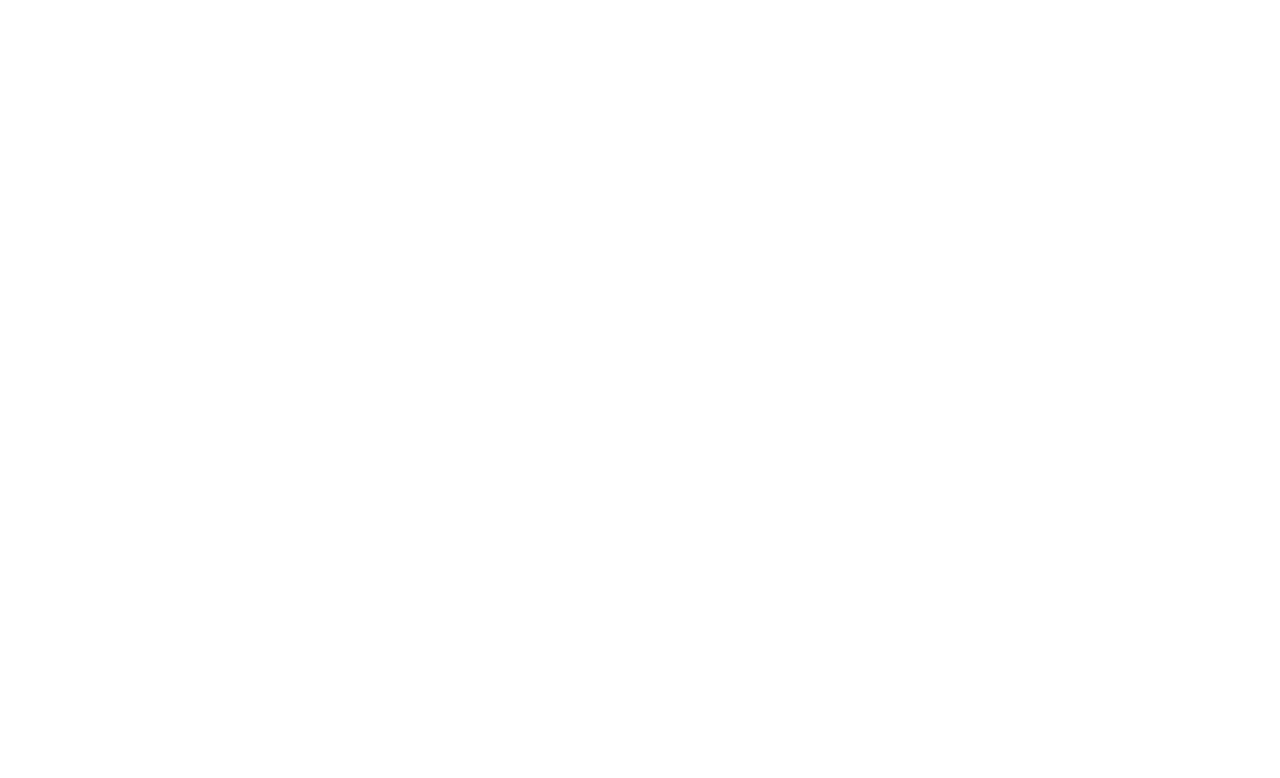
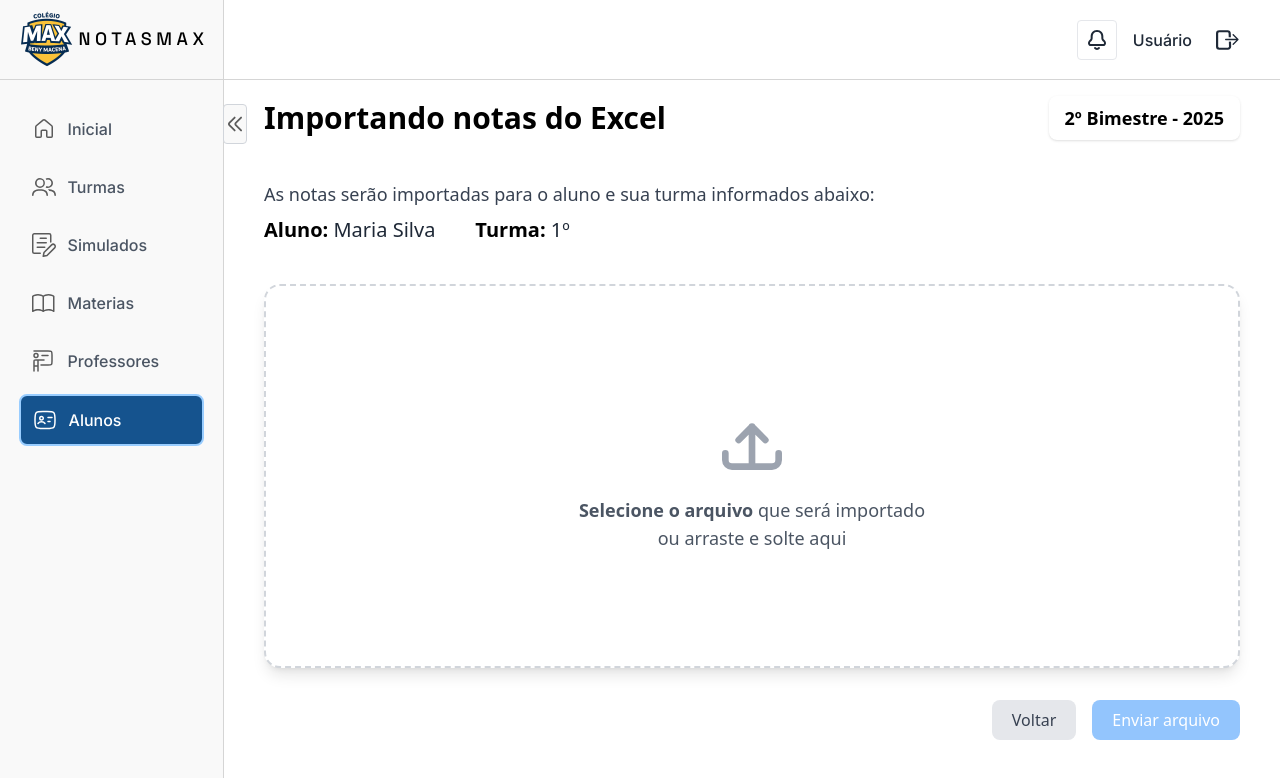
Before and after one commit to NotasMAX/notas-max, a React (Vite) app in the folder Frontend/: page /Alunos/Importar in a window 1280 px wide. Before the commit this address had no page. Shown: the top 778 px of the page. Built offline with nearby package versions, Linux system fonts and the light colour scheme.

Commit message:
feat: add import page, Alunos/Importar

```diff
--- a/Frontend/src/App.jsx
+++ b/Frontend/src/App.jsx
@@ -2,26 +2,38 @@
 import Layout from "./components/Layout";
 import TurmasCadastrar from "./pages/TurmasCadastrar";
 import Home from "./pages/Home";
-
+import ImportarNotas from "./pages/ImportarNotas";
 
 function App() {
   return (
     <Routes>
+      <Route
+        path="/"
+        element={
+          <Layout>
+            <Home />
+          </Layout>
+        }
+      />
 
-      <Route path="/" element={
-        <Layout>
-          <Home />
-        </Layout>
-      } />
+      <Route
+        path="Turmas/Cadastrar"
+        element={
+          <Layout>
+            <TurmasCadastrar />
+          </Layout>
+        }
+      />
 
-      <Route path="Turmas/Cadastrar" element={
-        <Layout>
-          <TurmasCadastrar />
-        </Layout>
-      } />
+      <Route
+        path="Alunos/Importar"
+        element={
+          <Layout>
+            <ImportarNotas />
+          </Layout>
+        }
+      />
     </Routes>
-
-
   );
 }
 
--- /dev/null
+++ b/Frontend/src/pages/ImportarNotas.jsx
@@ -0,0 +1,156 @@
+import { useState } from "react";
+import axios from "axios";
+
+export default function ImportarNotas() {
+  const [arquivo, setArquivo] = useState(null);
+  const [resultado, setResultado] = useState(null);
+  const [carregando, setCarregando] = useState(false);
+  const [mensagem, setMensagem] = useState("");
+
+  const handleArquivo = (e) => {
+    setArquivo(e.target.files[0]);
+  };
+
+  const handleUpload = async () => {
+    if (!arquivo) {
+      setMensagem("Selecione um arquivo Excel (.xlsx)");
+      return;
+    }
+
+    const formData = new FormData();
+    formData.append("arquivo", arquivo);
+
+    try {
+      setCarregando(true);
+      const { data } = await axios.post(
+        "http://localhost:5000/NotasMax/Importar",
+        formData,
+        { headers: { "Content-Type": "multipart/form-data" } }
+      );
+      setResultado(data);
+      setMensagem("");
+    } catch (error) {
+      console.error(error);
+      setMensagem("Erro ao importar o arquivo.");
+    } finally {
+      setCarregando(false);
+    }
+  };
+
+  const handleConfirmar = async () => {
+    try {
+      setCarregando(true);
+      const { data } = await axios.post(
+        "http://localhost:5000/NotasMax/Confirmar"
+      );
+      setMensagem(data.message || "Importação confirmada com sucesso!");
+      setResultado(null);
+    } catch (error) {
+      console.error(error);
+      setMensagem("Erro ao confirmar a importação.");
+    } finally {
+      setCarregando(false);
+    }
+  };
+
+  return (
+    <div className="">
+      <div className="flex items-center justify-between mb-10">
+        <h2 className="text-3xl font-bold">Importando notas do Excel</h2>
+
+        <div className="text-lg font-semibold px-4 py-2 rounded-lg shadow">
+          2º Bimestre - 2025
+        </div>
+      </div>
+
+      <p className="text-lg text-gray-700 mb-2">
+        As notas serão importadas para o aluno e sua turma informados abaixo:
+      </p>
+
+      <div className="flex items-center gap-10 mb-10">
+        <h3 className="text-xl font-semibold">
+          Aluno: <span className="font-normal text-gray-800">Maria Silva</span>
+        </h3>
+        <h3 className="text-xl font-semibold">
+          Turma: <span className="font-normal text-gray-800">1º</span>
+        </h3>
+      </div>
+
+      <div
+        className="border-2 border-dashed border-gray-300 bg-white rounded-2xl shadow-lg h-96 flex flex-col items-center justify-center text-center cursor-pointer transition hover:border-blue-400 hover:bg-blue-50 relative"
+        onClick={() => document.getElementById("fileInput").click()}
+      >
+        <input
+          id="fileInput"
+          type="file"
+          accept=".xlsx"
+          className="hidden"
+          onChange={handleArquivo}
+        />
+
+        {!arquivo ? (
+          <div className="flex flex-col items-center justify-center">
+            <svg
+              xmlns="http://www.w3.org/2000/svg"
+              className="w-20 h-20 text-gray-400 mb-4"
+              fill="none"
+              viewBox="0 0 24 24"
+              stroke="currentColor"
+            >
+              <path
+                strokeLinecap="round"
+                strokeLinejoin="round"
+                strokeWidth="2"
+                d="M4 16v2a2 2 0 002 2h12a2 2 0 002-2v-2M16 12l-4-4m0 0l-4 4m4-4v12"
+              />
+            </svg>
+            <p className="text-gray-600 text-lg">
+              <span className="font-semibold">Selecione o arquivo</span> que será
+              importado<br />ou arraste e solte aqui
+            </p>
+          </div>
+        ) : (
+          <div className="flex flex-col items-center justify-center">
+            <svg
+              xmlns="http://www.w3.org/2000/svg"
+              className="w-16 h-16 text-blue-500 mb-3"
+              viewBox="0 0 24 24"
+              fill="currentColor"
+            >
+              <path d="M19 2H8a2 2 0 00-2 2v16a2 2 0 002 2h11a2 2 0 002-2V4a2 2 0 00-2-2zm-3 14H9v-2h7v2zm0-4H9v-2h7v2z" />
+            </svg>
+            <p className="text-lg text-gray-700 font-medium">{arquivo.name}</p>
+          </div>
+        )}
+      </div>
+
+      {mensagem && (
+        <p className="text-center text-red-600 mt-4 font-medium">{mensagem}</p>
+      )}
+
+      <div className="flex justify-end mt-8 gap-4">
+        <button
+          className="px-5 py-2 rounded-lg bg-gray-200 text-gray-700 hover:bg-gray-300 transition"
+          onClick={() => window.history.back()}
+        >
+          Voltar
+        </button>
+        <button
+          onClick={!arquivo ? handleUpload : handleConfirmar}
+          disabled={carregando}
+          className={`px-5 py-2 rounded-lg text-white transition ${
+            arquivo
+              ? "bg-blue-600 hover:bg-blue-700"
+              : "bg-blue-300 cursor-not-allowed"
+          }`}
+        >
+          {carregando
+            ? "Processando..."
+            : arquivo
+            ? "Confirmar"
+            : "Enviar arquivo"}
+        </button>
+      </div>
+    </div>
+  );
+}
```
